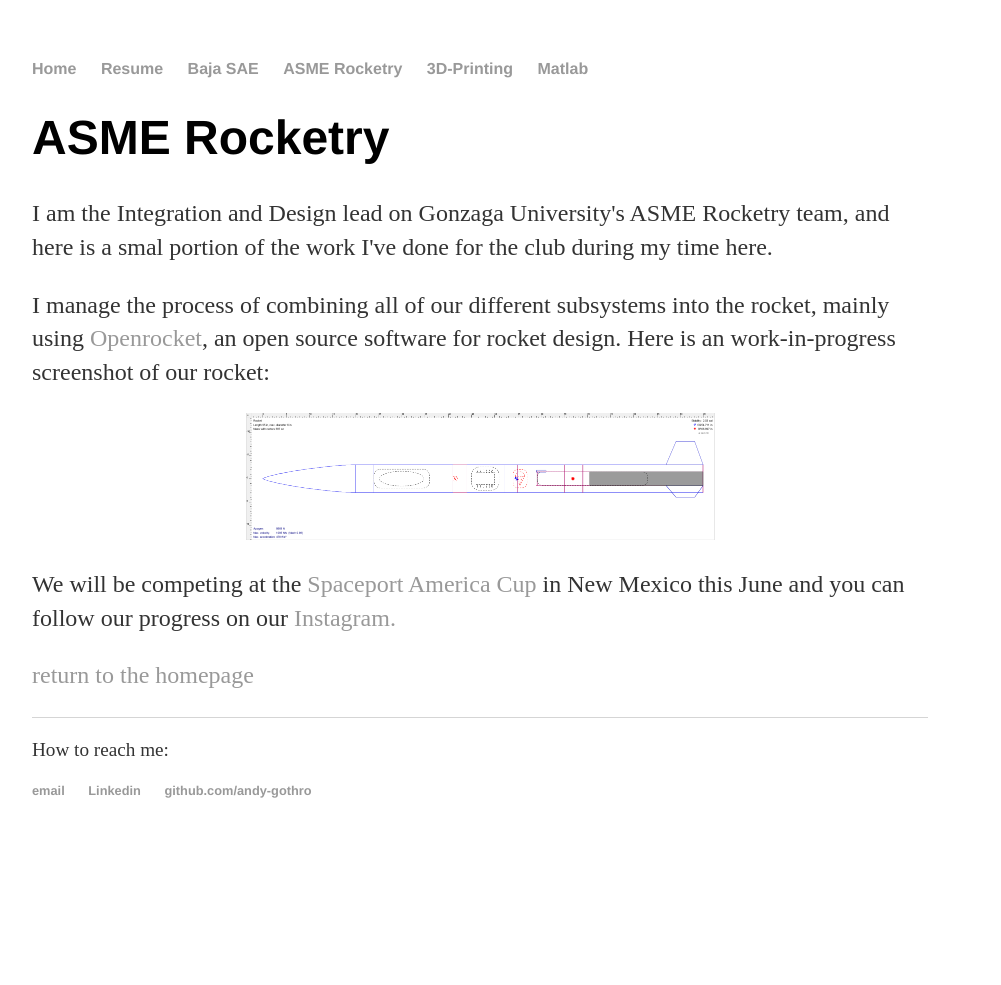
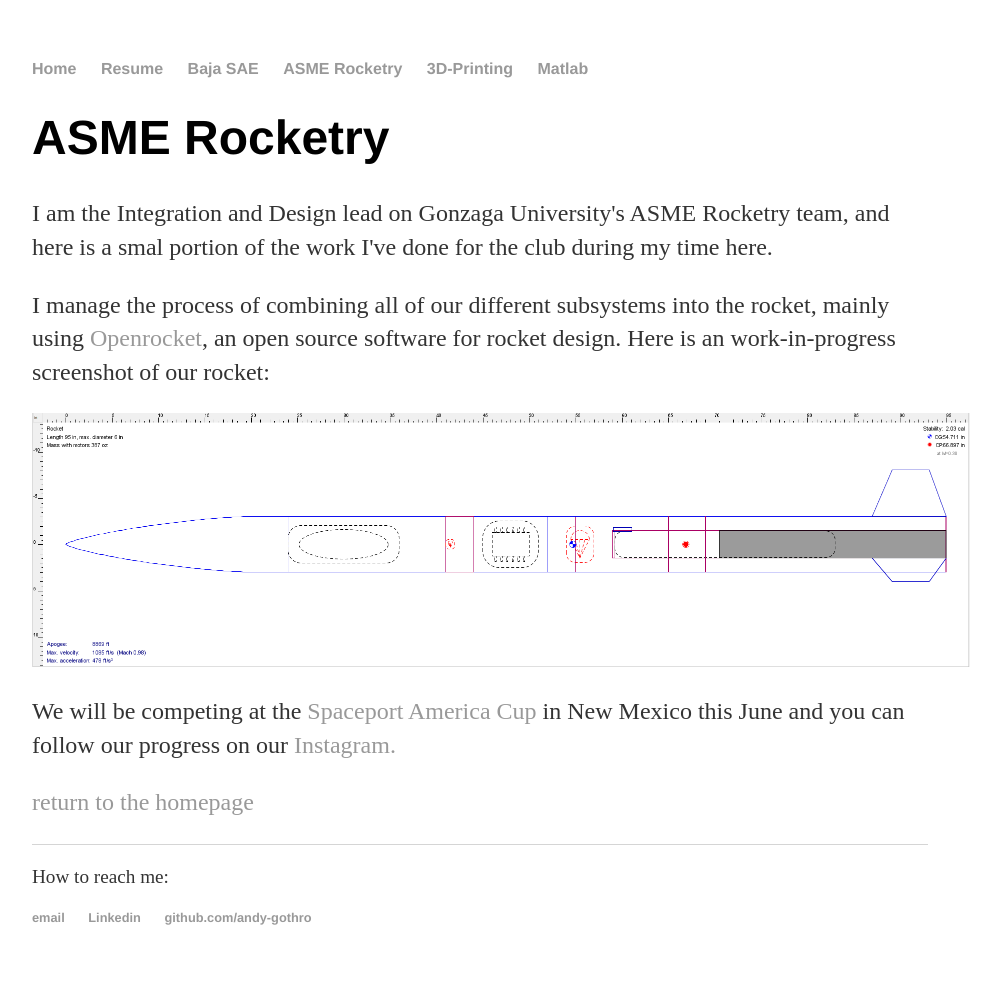
Before and after one commit to andy-gothro/andy-gothro.github.io, a Jekyll site: the page built from ASME Rocketry/index.html, in a window 1280 px wide. Shown: the whole page, without its empty margins (160-1161 px from the left). Built offline with Jekyll 4.4.1, drawn with Linux system fonts in a browser that asks for light colours; before the commit the page ends 900 px from its top, so only the background shows below that.

Commit message:
Update index.html

```diff
--- a/ASME Rocketry/index.html
+++ b/ASME Rocketry/index.html
@@ -6,7 +6,7 @@ title: ASME Rocketry
       <h1>ASME Rocketry</h1>
         <p>I am the Integration and Design lead on Gonzaga University's ASME Rocketry team, and here is a smal portion of the work I've done for the club during my time here.</p>
 	<p>I manage the process of combining all of our different subsystems into the rocket, mainly using <a href="http://openrocket.info/">Openrocket</a>, an open source software for rocket design. Here is an work-in-progress screenshot of our rocket:</p>
-		<center><img src="img/openrocketthing.png" width="469" height="127" alt="Image of the Rocket layout from the openrocket tool"/></center>
+		<center><img src="img/openrocketthing.png" width="938" height="254" alt="Image of the Rocket layout from the openrocket tool"/></center>
 	<The rocket will fly to 10,000ft carrying an 8.8lb dummy payload on a commercially available motor, to reduce complexity as this is our first time launching a rocket at this competition.</p>
 	<p> We will be competing at the <a href="https://www.spaceportamericacup.com/">Spaceport America Cup</a> in New Mexico this June and you can follow our progress on our <a href="https://www.instagram.com/gonzagarocketry/">Instagram.</a>
 	<p><a href="/index">return to the homepage </a></p>
```
